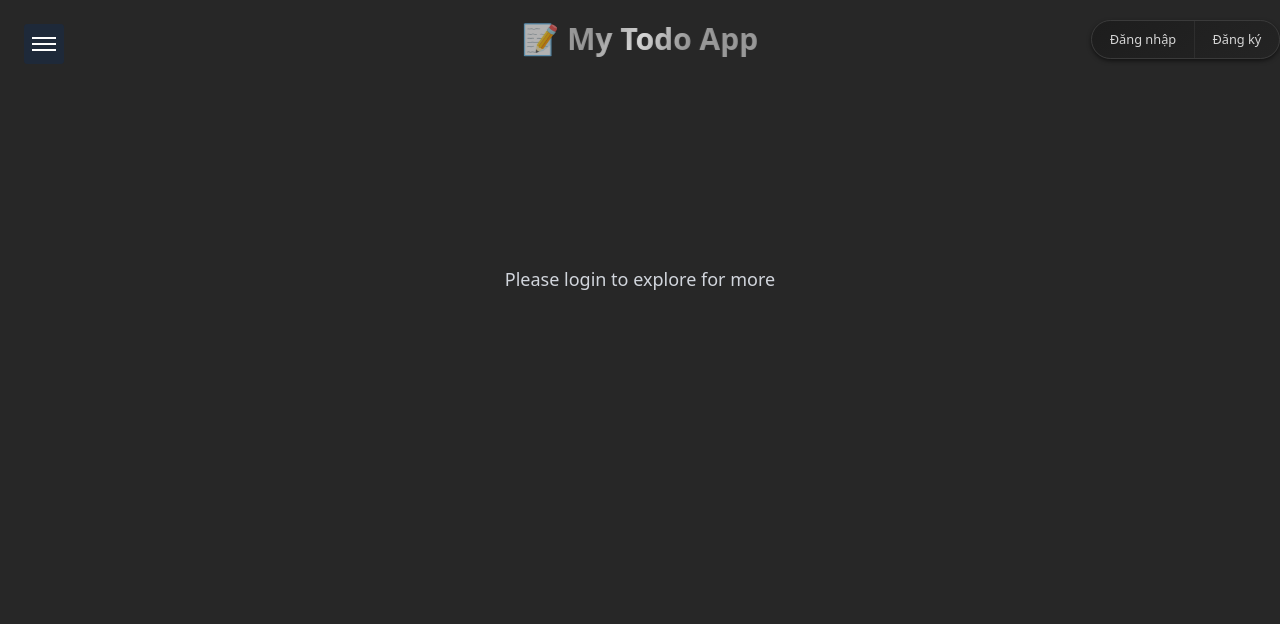
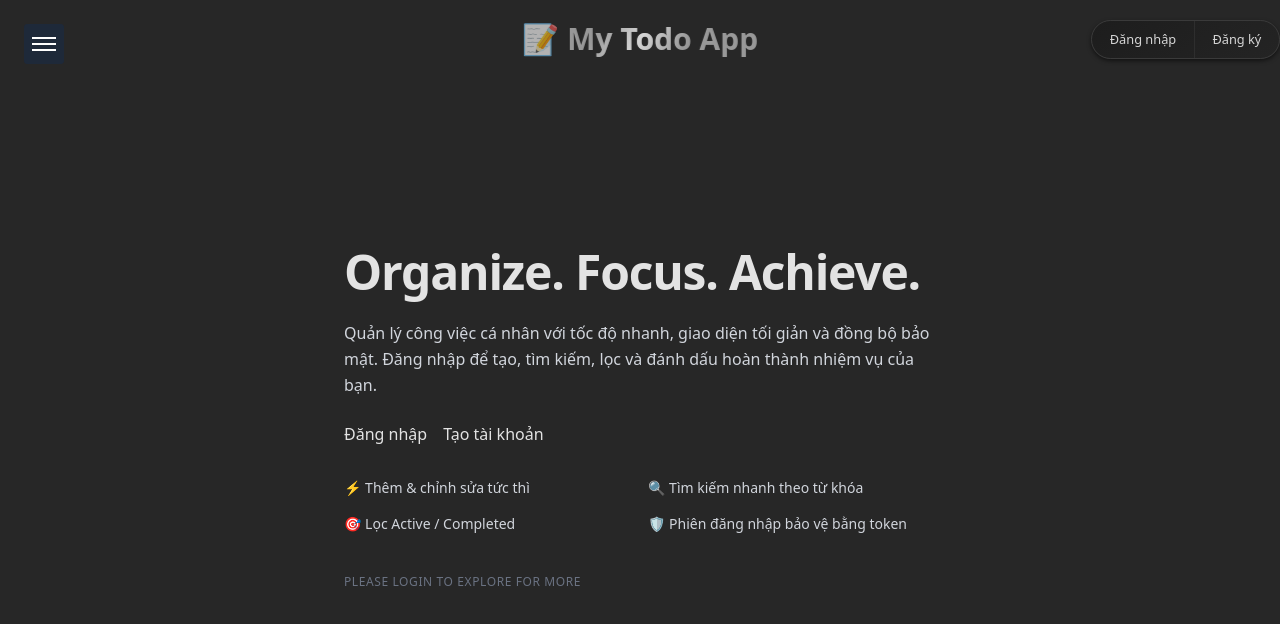
Before and after one commit to KFdc15/my-todo-app, a Vue app: page / in a window 1280 px wide. Shown: the top 624 px of the page. Built offline with nearby package versions, Linux system fonts and the light colour scheme.

Commit message:
Add some to the home page

```diff
--- a/src/views/Home.vue
+++ b/src/views/Home.vue
@@ -92,8 +92,46 @@ onBeforeUnmount(() => {
 <template>
   <SideBar :filter="filter" @set-filter="setFilter" />
 
-  <div v-if="!authed" class="min-h-[50vh] flex items-center justify-center text-lg text-gray-300">
-    Please login to explore for more
+  <div
+    v-if="!authed"
+    class="prelogin-wrapper relative min-h-[calc(100vh-120px)] flex items-center justify-center px-4"
+  >
+    <!-- Animated blobs -->
+    <div class="blob blob-1"></div>
+    <div class="blob blob-2"></div>
+    <div class="blob blob-3"></div>
+
+    <div class="glass-card w-full max-w-2xl relative z-10 p-10 rounded-2xl">
+      <h1 class="text-4xl md:text-5xl font-extrabold tracking-tight mb-6 gradient-text">
+        Organize. Focus. Achieve.
+      </h1>
+      <p class="text-gray-300 leading-relaxed mb-6">
+        Quản lý công việc cá nhân với tốc độ nhanh, giao diện tối giản và đồng bộ bảo mật.
+        Đăng nhập để tạo, tìm kiếm, lọc và đánh dấu hoàn thành nhiệm vụ của bạn.
+      </p>
+
+      <div class="flex flex-col sm:flex-row gap-4 mb-8">
+        <RouterLink
+          to="/login"
+          class="btn-primary text-center"
+        >Đăng nhập</RouterLink>
+        <RouterLink
+          to="/register"
+          class="btn-outline text-center"
+        >Tạo tài khoản</RouterLink>
+      </div>
+
+      <ul class="grid grid-cols-1 sm:grid-cols-2 gap-4 text-sm text-gray-300 feature-list">
+        <li><span class="icon">⚡</span> Thêm & chỉnh sửa tức thì</li>
+        <li><span class="icon">🔍</span> Tìm kiếm nhanh theo từ khóa</li>
+        <li><span class="icon">🎯</span> Lọc Active / Completed</li>
+        <li><span class="icon">🛡️</span> Phiên đăng nhập bảo vệ bằng token</li>
+      </ul>
+
+      <div class="mt-10 text-xs text-gray-500 uppercase tracking-wider">
+        Please login to explore for more
+      </div>
+    </div>
   </div>
 
   <div v-else class="container mx-auto p-4 justify-center items-center flex flex-col">
```
